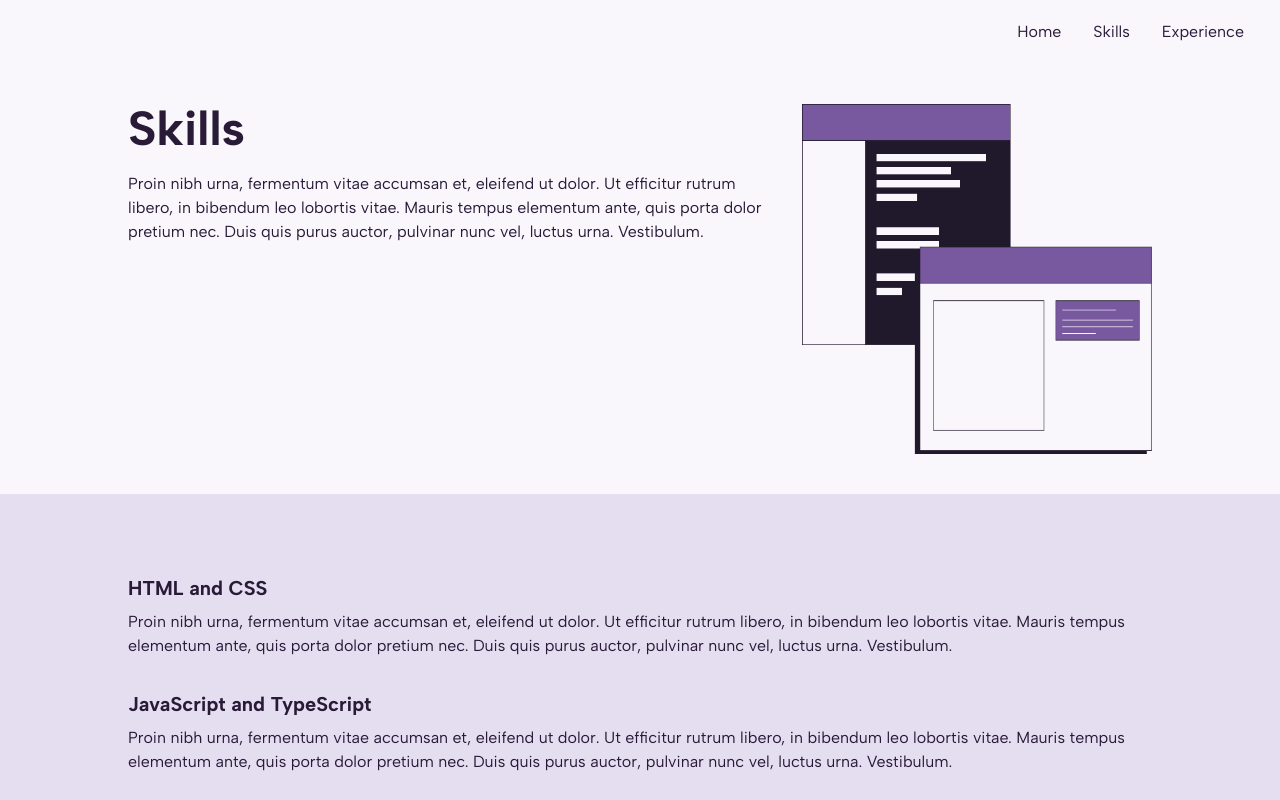
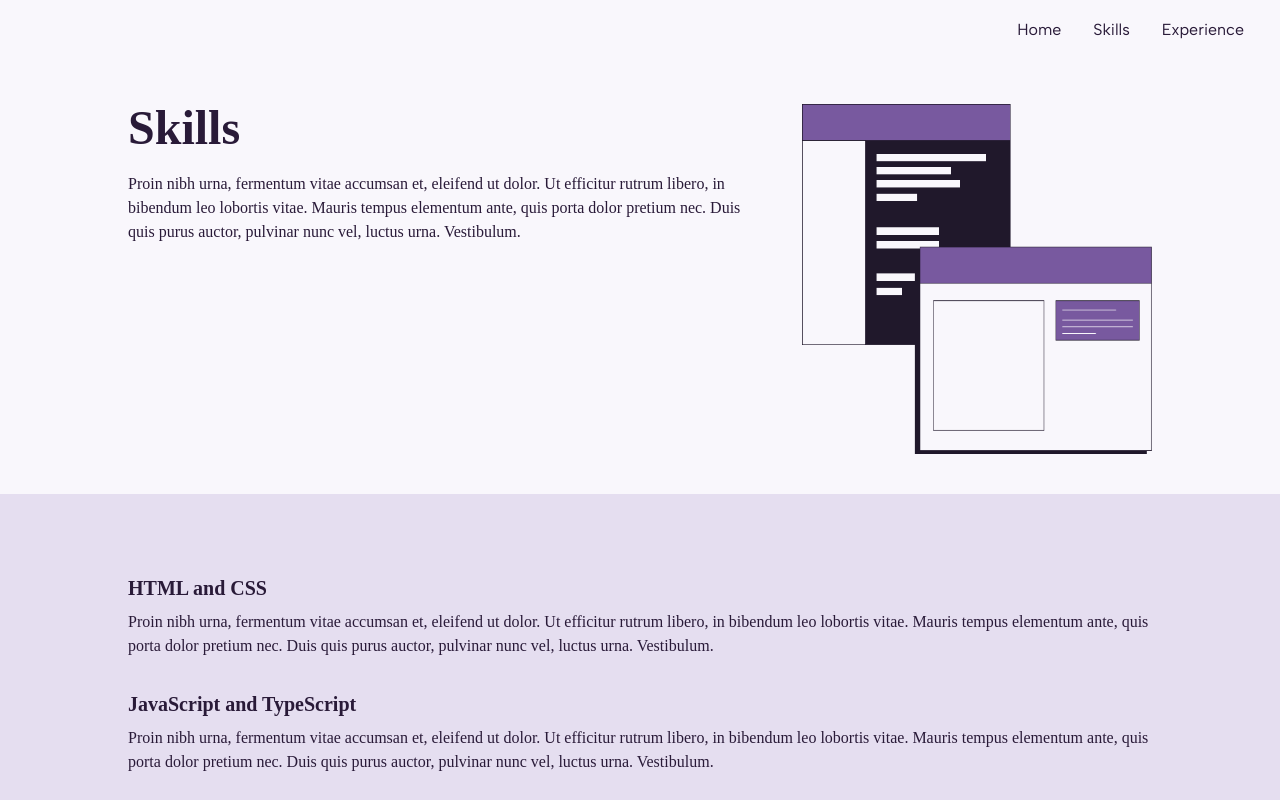
Before and after one commit to alaws66/portfolio, a Next.js app: page /skills in a window 1280 px wide. Shown: the top 800 px of the page. Built offline with nearby package versions, Linux system fonts and the light colour scheme.

Commit message:
removed mui theme

```diff
--- a/app/globals.css
+++ b/app/globals.css
@@ -1,6 +1,19 @@
 @tailwind base;
 @tailwind components;
 @tailwind utilities;
+
+body {
+  margin: 0;
+  background-color: #e5def0;
+}
+
+h1,
+h2,
+h3,
+p,
+button {
+  font-family: '__Albert_Sans_629cb5', '__Albert_Sans_Fallback_629cb5' !important;
+}
 
 .navigation a:hover {
   color: #78599f;
--- a/app/layout.tsx
+++ b/app/layout.tsx
@@ -1,4 +1,3 @@
-import ThemeRegistry from '@/theme/ThemeRegistry';
 import './globals.css';
 import type { Metadata } from 'next';
 import { Albert_Sans } from 'next/font/google';
@@ -55,7 +54,8 @@ export default function RootLayout({
             <NavDrawer pages={pages} />
           </nav>
         </header>
-        <ThemeRegistry>{children}</ThemeRegistry>
+
+        {children}
       </body>
     </html>
   );
--- a/app/page.tsx
+++ b/app/page.tsx
@@ -58,7 +58,16 @@ export default function Home() {
           Proin nibh urna, fermentum vitae accumsan et, eleifend ut dolor. Ut efficitur rutrum libero, in bibendum leo lobortis vitae.
           Mauris tempus elementum ante, quis porta dolor pretium nec.
         </p>
-        <Button variant="contained" className="text-sm md:text-base 2xl:text-lg">Button</Button>
+        <Button
+          variant="contained"
+          className="text-sm md:text-base 2xl:text-lg"
+          sx={{
+            bgcolor: '#78599f',
+            ':hover': { bgcolor: '#644883' }
+          }}
+        >
+          Button
+        </Button>
       </div>
 
       <div className="mt-10 sm:px-3 md:px-10 xl:px-32 2xl:px-[20%] sm:py-5 bg-primary-50">
--- a/components/Achievements.tsx
+++ b/components/Achievements.tsx
@@ -1,5 +1,5 @@
 import { Key } from 'react';
-import { Card, CardActionArea, Typography } from '@mui/material';
+import { Card, CardActionArea } from '@mui/material';
 import Link from 'next/link';
 
 type TBadges = {
@@ -40,13 +40,13 @@ const Achievements = async () => {
           <CardActionArea className="h-full">
             <Link href={courses[0].url} className="flex items-stretch h-full no-underline">
               <div className="p-3 text-primary-600">
-                <Typography variant="h3" className="text-base md:text-lg 2xl:text-xl font-bold">
+                <h3 className="m-0 text-base md:text-lg 2xl:text-xl font-bold">
                   {name}
-                </Typography>
-                <Typography className="text-xs md:text-sm">{courses[0].title}</Typography>
+                </h3>
+                <p className="m-0 text-xs md:text-sm">{courses[0].title}</p>
               </div>
               <div className="skew flex justify-end items-end ml-auto p-3 w-1/2 text-primary-50 bg-primary-600">
-                <Typography className="pl-5">{formatDate(earned_date)}</Typography>
+                <p className="m-0 pl-5">{formatDate(earned_date)}</p>
               </div>
             </Link>
           </CardActionArea>
--- a/theme/ThemeRegistry.tsx
+++ /dev/null
@@ -1,18 +0,0 @@
-'use client'
-
-import { CssBaseline, ThemeProvider } from '@mui/material';
-import { ReactNode } from 'react';
-import theme from './theme';
-
-export default function ThemeRegistry({
-  children,
-}: {
-  children: ReactNode
-}) {
-  return (
-    <ThemeProvider theme={theme}>
-      <CssBaseline />
-      {children}
-    </ThemeProvider>
-  )
-}
--- a/theme/theme.ts
+++ /dev/null
@@ -1,25 +0,0 @@
-'use client'
-
-import { createTheme } from '@mui/material';
-
-const theme = createTheme({
-  palette: {
-    mode: 'light',
-    primary: {
-      light: '#9578bd',
-      main: '#78599f',
-      dark: '#644883',
-      contrastText: '#f9f7fc'
-    },
-    background: {
-      paper: '#f9f7fc',
-      default: '#e5def0',
-    },
-  },
-  typography: {
-    // eslint-disable-next-line quotes
-    fontFamily: ["'__Albert_Sans_629cb5'", "'__Albert_Sans_Fallback_629cb5'"].join(',')
-  }
-});
-
-export default theme;
```
